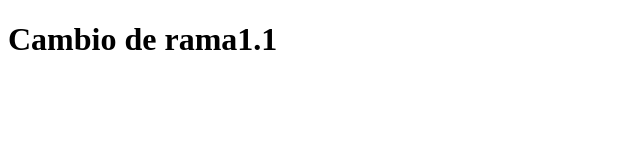
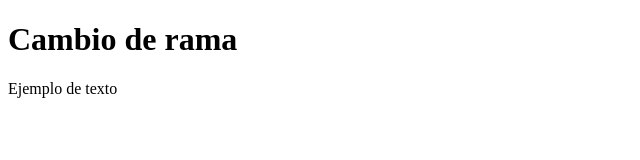
Before and after one commit to Pmontenegro09/miproyecto1, a plain HTML site: page index.html in a window 1280 px wide. Shown: the whole page, without its empty margins (0-640 px from the left). Drawn offline with Linux system fonts and the light colour scheme.

Commit message:
cambio en rama

```diff
--- a/index.html
+++ b/index.html
@@ -6,6 +6,7 @@
     <title>Rama</title>
 </head>
 <body>
-    <h1>Cambio de rama1.1</h1>
+    <h1>Cambio de rama</h1>
+    <p>Ejemplo de texto</p>
 </body>
 </html>
```
